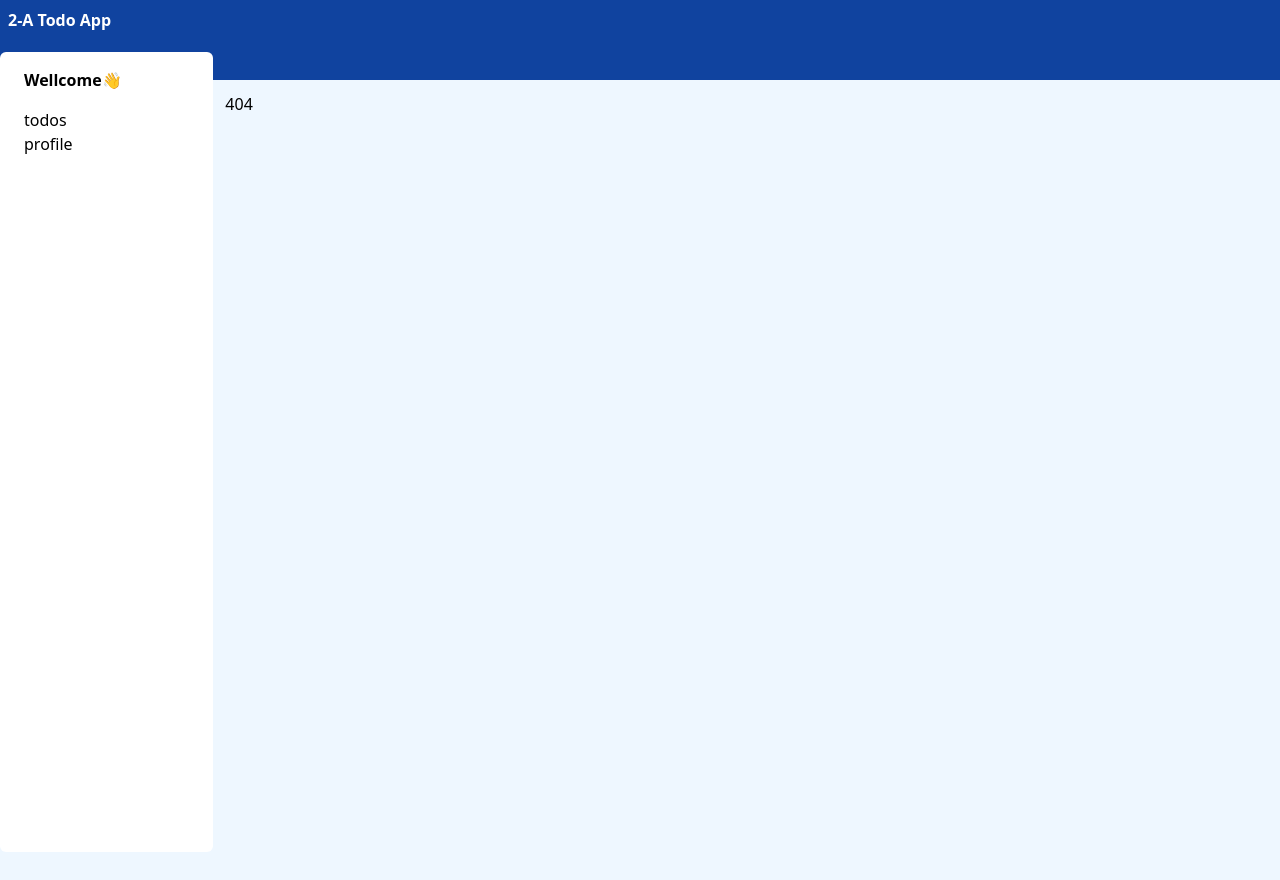
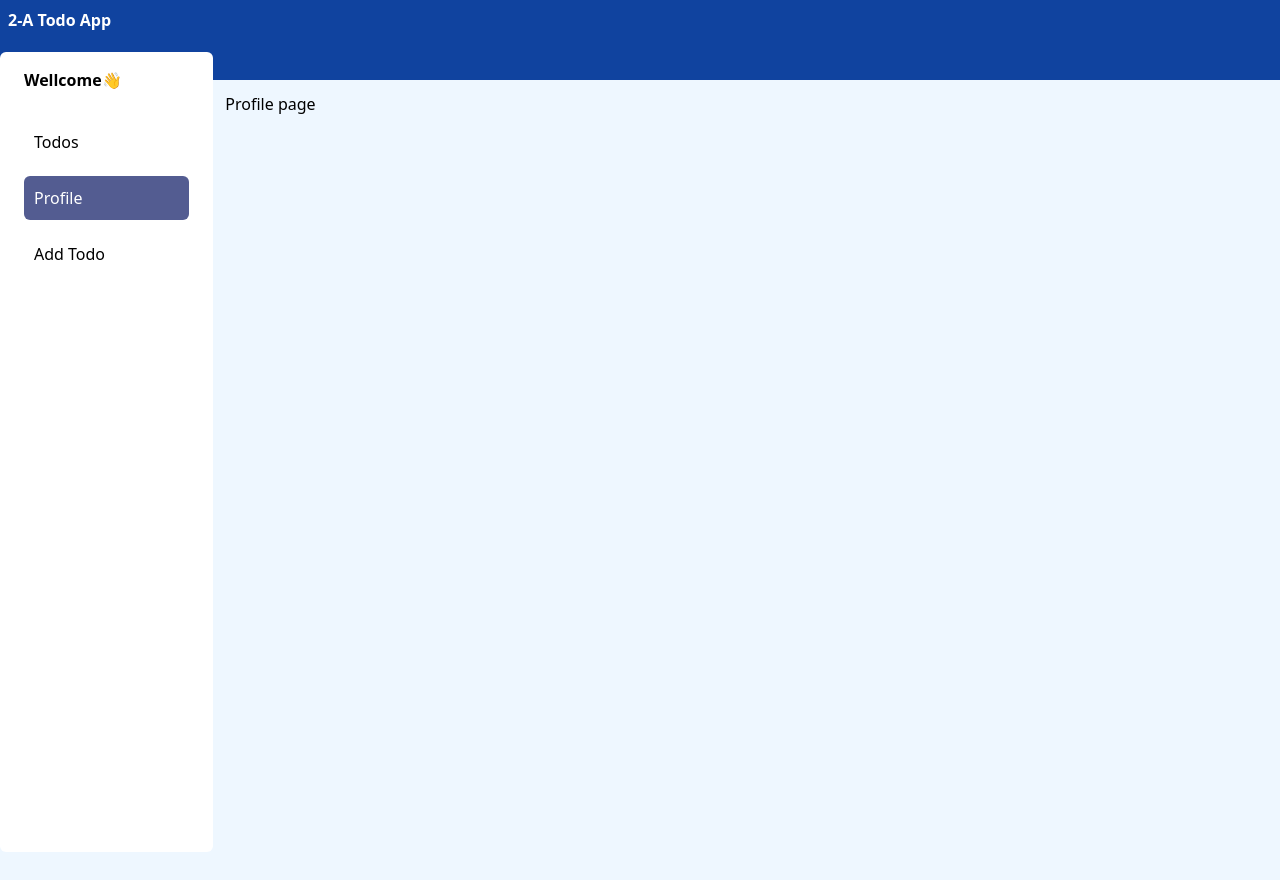
Before and after one commit to alireza-asgharii/todo-app-fullstack, a Next.js app: page /profile in a window 1280 px wide. Before the commit this address had no page. Built offline with nearby package versions, Linux system fonts and the light colour scheme; no server answers.

Commit message:
:lipstick:Changes in the sidebar and style changes

```diff
--- a/components/layout/Layout.js
+++ b/components/layout/Layout.js
@@ -1,3 +1,5 @@
+import Sidebar from "../modules/Sidebar";
+
 const Layout = ({ children }) => {
   return (
     <div>
@@ -5,13 +7,7 @@ const Layout = ({ children }) => {
         <h1 className="font-bold">2-A Todo App</h1>
       </header>
       <main className=" flex items-start  bg-[#EEF7FF] min-h-screen">
-        <aside className="p-4 px-6 w-1/6 bg-white relative bottom-7 rounded-md min-h-screen">
-          <h4 className="font-bold pb-4">Wellcome👋</h4>
-          <ul>
-            <li>todos</li>
-            <li>profile</li>
-          </ul>
-        </aside>
+        <Sidebar />
         <section className="p-3 w-5/6">{children}</section>
       </main>
     </div>
--- /dev/null
+++ b/components/modules/NavLink.js
@@ -0,0 +1,20 @@
+import Link from "next/link";
+import { useRouter } from "next/router";
+
+const NavLink = ({ title, path }) => {
+  const router = useRouter();
+  const currentPath = router.asPath;
+
+  return (
+    <li className={`${currentPath === path ? "active" : ""}`}>
+      <Link
+        href={path}
+        className="block hover:border-2 border-2 hover:border-done border-transparent  hover:opacity-[0.9] transition-colors my-3 py-2 px-2 rounded-md"
+      >
+        {title}
+      </Link>
+    </li>
+  );
+};
+
+export default NavLink;
--- /dev/null
+++ b/components/modules/Sidebar.js
@@ -0,0 +1,21 @@
+import { useSession } from "next-auth/react";
+import NavLink from "./NavLink";
+
+const Sidebar = () => {
+  const { data } = useSession();
+  return (
+    <aside className="p-4 px-6 w-1/6 bg-white relative bottom-7 rounded-md min-h-screen">
+      <h4 className="font-bold pb-4">
+        Wellcome👋
+        <span>{data?.name}</span>
+      </h4>
+      <ul className=" [&_li]:rounded-md">
+        <NavLink title="Todos" path="/" />
+        <NavLink title="Profile" path="/profile" />
+        <NavLink title="Add Todo" path="/add-todo" />
+      </ul>
+    </aside>
+  );
+};
+
+export default Sidebar;
--- /dev/null
+++ b/components/templates/ProfilePage.js
@@ -0,0 +1,9 @@
+const ProfilePage = () => {
+  return (
+    <div>
+      Profile page
+    </div>
+  );
+};
+
+export default ProfilePage;
--- /dev/null
+++ b/pages/profile.js
@@ -0,0 +1,7 @@
+import ProfilePage from "@/components/templates/ProfilePage";
+
+const profile = () => {
+  return <ProfilePage />;
+};
+
+export default profile;
--- a/styles/globals.css
+++ b/styles/globals.css
@@ -15,3 +15,9 @@
     text-wrap: balance;
   }
 }
+
+@layer components {
+  .active {
+    @apply bg-done  text-white
+  }
+}
```
